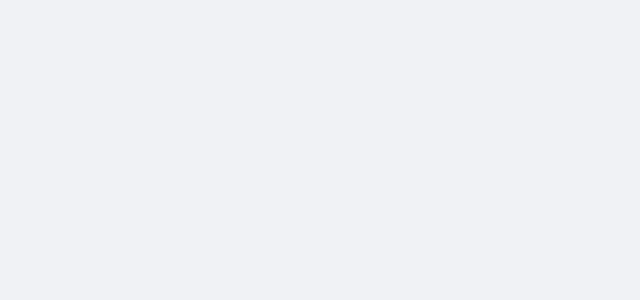
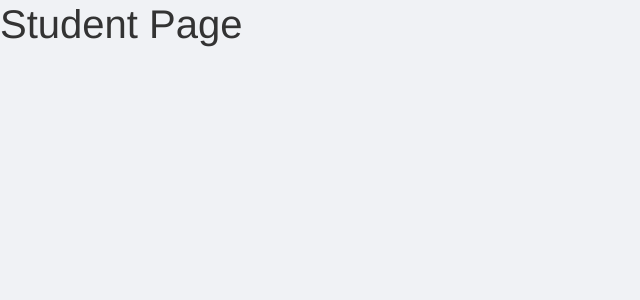
Before and after one commit to Riteshk1314/Al-codea-CCS-Hack, a React (Create React App) app in the folder frontend/: page /student in a window 1280 px wide. Before the commit this address had no page. Shown: the top 300 px of the page, without its empty margins (0-640 px from the left). Built offline with nearby package versions, Linux system fonts and the light colour scheme.

Commit message:
student page

```diff
--- a/frontend/src/App.js
+++ b/frontend/src/App.js
@@ -3,6 +3,7 @@ import React from 'react';
 import { BrowserRouter as Router, Routes, Route } from 'react-router-dom';
 import LoginPage from './components/LoginPage';
 import DashboardPage from './components/DashboardPage';
+import StudentPage from './components/StudentPage';
 
 function App() {
   return (
@@ -10,6 +11,7 @@ function App() {
       <Routes>
         <Route path="/" element={<LoginPage />} />
         <Route path="/dashboard" element={<DashboardPage />} />
+        <Route path="/student" element={<StudentPage />} />
       </Routes>
     </Router>
   );
--- /dev/null
+++ b/frontend/src/components/StudentPage.js
@@ -0,0 +1,11 @@
+import './StudentPage.css';
+
+function StudentPage(){
+    return (
+        <div className="student-page">
+            <h1>Student Page</h1>
+        </div>
+    );
+}
+
+export default StudentPage;
```
Also changed, not shown: frontend/src/components/StudentPage.css (added).
